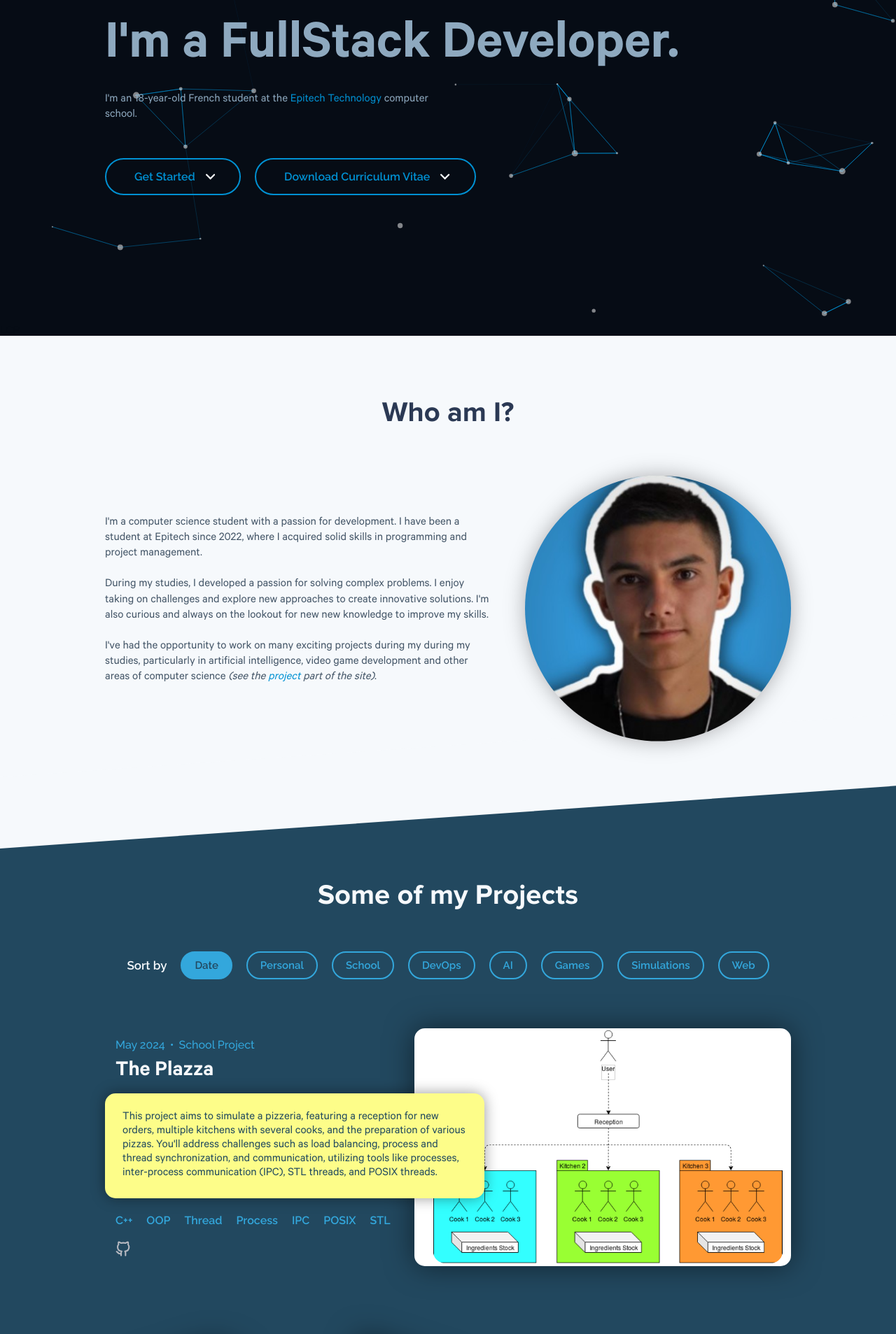
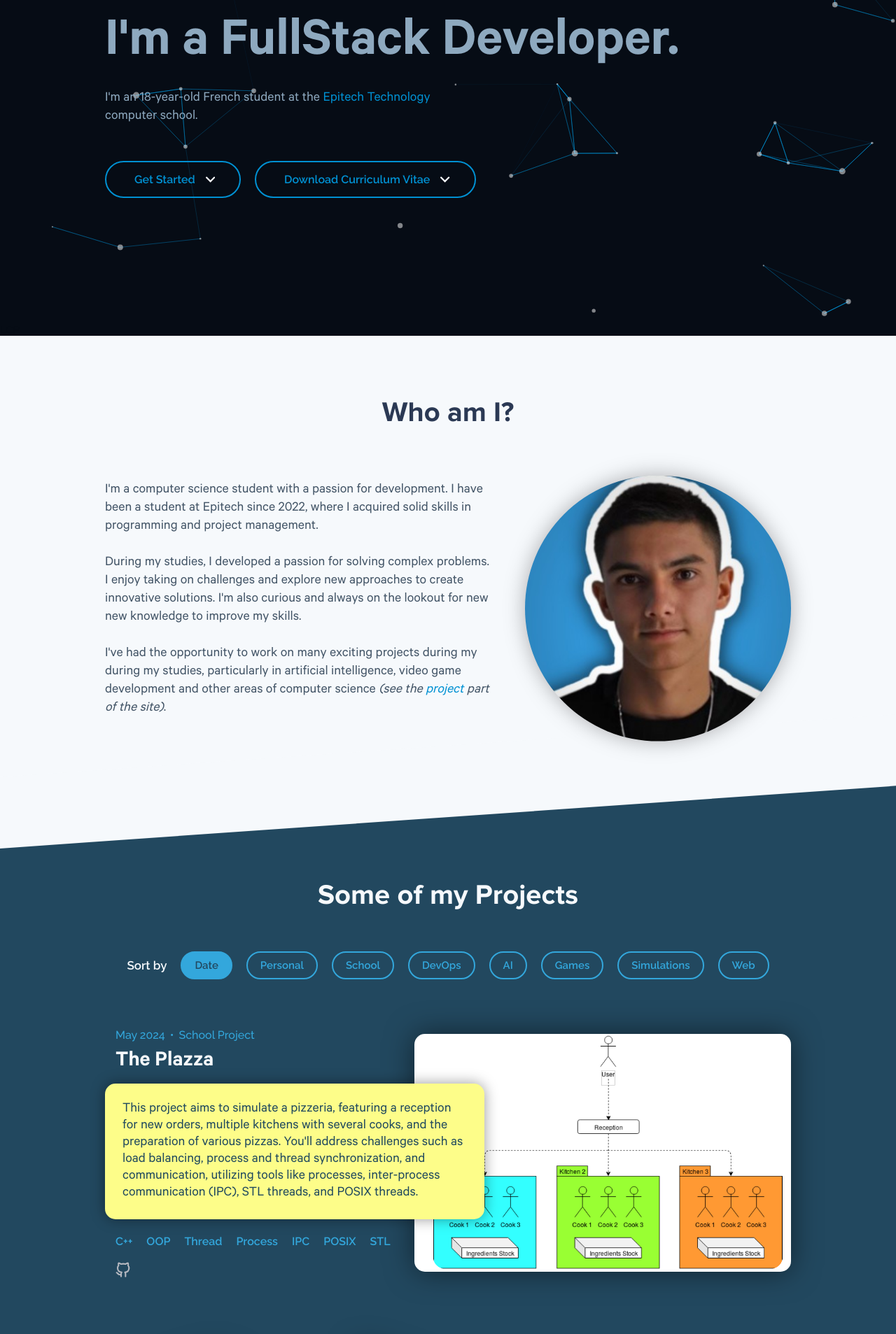
Before and after one commit to TheoEwzZer/theoewzzer.github.io, a React (Create React App) app: page / in a window 1280 px wide. Shown: the part 320-2227 px from the top of the page at 70% size. Built offline with nearby package versions, Linux system fonts and the light colour scheme.

Commit message:
style: update font size in CSS files

```diff
--- a/src/css/about.css
+++ b/src/css/about.css
@@ -38,7 +38,7 @@
 }
 #about_section .about_content .p_1 {
   font-family: calibre_regular;
-  font-size: Min(Max(15px, 3vw), 17px);
+  font-size: 20px;
   color: var(--black_text);
   line-height: 1.3;
 }
--- a/src/css/contact.css
+++ b/src/css/contact.css
@@ -65,7 +65,7 @@
 
 #contact_section .social_link .social_text span {
   font-family: proxima_nova_semi_bold;
-  font-size: Min(Max(15px, 3vw), 17px);
+  font-size: 20px;
   color: var(--black_text);
   white-space: nowrap;
 }
--- a/src/css/experience.css
+++ b/src/css/experience.css
@@ -149,7 +149,7 @@
 
 #experience_section .job_text .text p {
   font-family: calibre_regular;
-  font-size: Min(Max(15px, 3vw), 17px);
+  font-size: 20px;
   text-align: start;
   color: var(--fade_white);
 }
--- a/src/css/home.css
+++ b/src/css/home.css
@@ -50,7 +50,7 @@
   pointer-events: all;
   font-family: calibre_regular;
   max-width: 480px;
-  font-size: Min(Max(15px, 3vw), 17px);
+  font-size: 20px;
   color: var(--light_gray);
   line-height: 1.3;
   margin-top: 15px;
--- a/src/css/menu.css
+++ b/src/css/menu.css
@@ -49,7 +49,7 @@
   pointer-events: all;
   padding: 15px 22.5px;
   font-family: raleway_semi_bold;
-  font-size: Min(Max(15px, 3vw), 17px);
+  font-size: 20px;
   color: var(--white);
   text-decoration: none;
 }
--- a/src/css/other_projects.css
+++ b/src/css/other_projects.css
@@ -127,7 +127,7 @@
 
 #projects_section .other_project .text {
   font-family: calibre_regular;
-  font-size: Min(Max(15px, 3vw), 17px);
+  font-size: 20px;
   text-align: start;
   color: var(--fade_white);
   margin-bottom: 25px;
--- a/src/css/projects.css
+++ b/src/css/projects.css
@@ -203,7 +203,7 @@
 
 #projects_section .project_text .text p {
   font-family: calibre_regular;
-  font-size: Min(Max(15px, 3vw), 17px);
+  font-size: 20px;
   text-align: start;
   color: var(--fade_white);
 }
```
